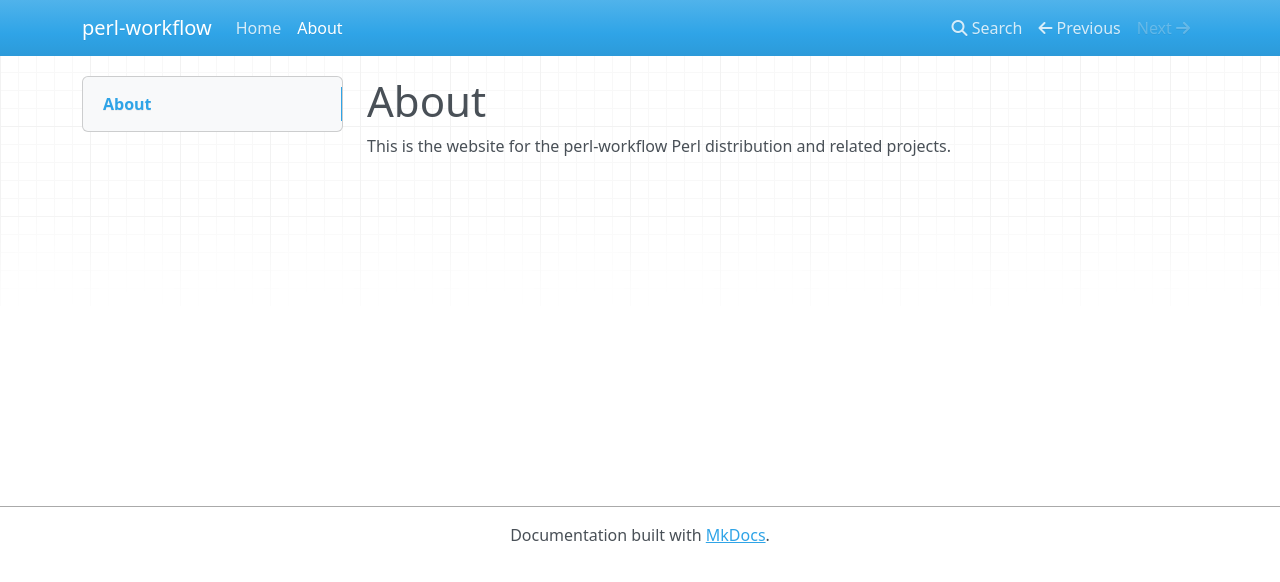
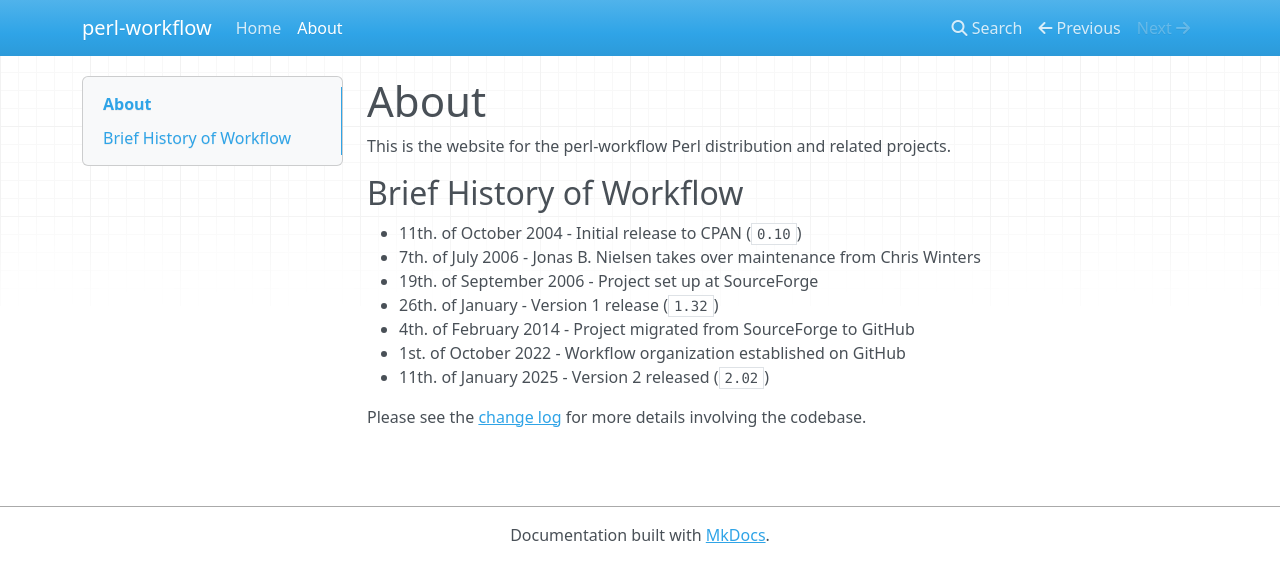
Before and after one commit to perl-workflow/website, an MkDocs documentation site: the page built from docs/about.md, in a window 1280 px wide. Shown: the top 582 px of the page. Built offline with MkDocs 1.6.1, drawn with Linux system fonts in a browser that asks for light colours; nearby versions of some CDN libraries.

Commit message:
Added brief history of the project, lifted from notes from the Wiki on the primary repository.

```diff
--- a/docs/about.md
+++ b/docs/about.md
@@ -1,3 +1,15 @@
 # About
 
 This is the website for the perl-workflow Perl distribution and related projects.
+
+## Brief History of Workflow
+
+- 11th. of October 2004 - Initial release to CPAN (`0.10`)
+- 7th. of July 2006 - Jonas B. Nielsen takes over maintenance from Chris Winters
+- 19th. of September 2006 - Project set up at SourceForge
+- 26th. of January - Version 1 release (`1.32`)
+- 4th. of February 2014 - Project migrated from SourceForge to GitHub
+- 1st. of October 2022 - Workflow organization established on GitHub
+- 11th. of January 2025 - Version 2 released (`2.02`)
+
+Please see the [change log](https://github.com/perl-workflow/perl-workflow/blob/master/Changes.md) for more details involving the codebase.
```
